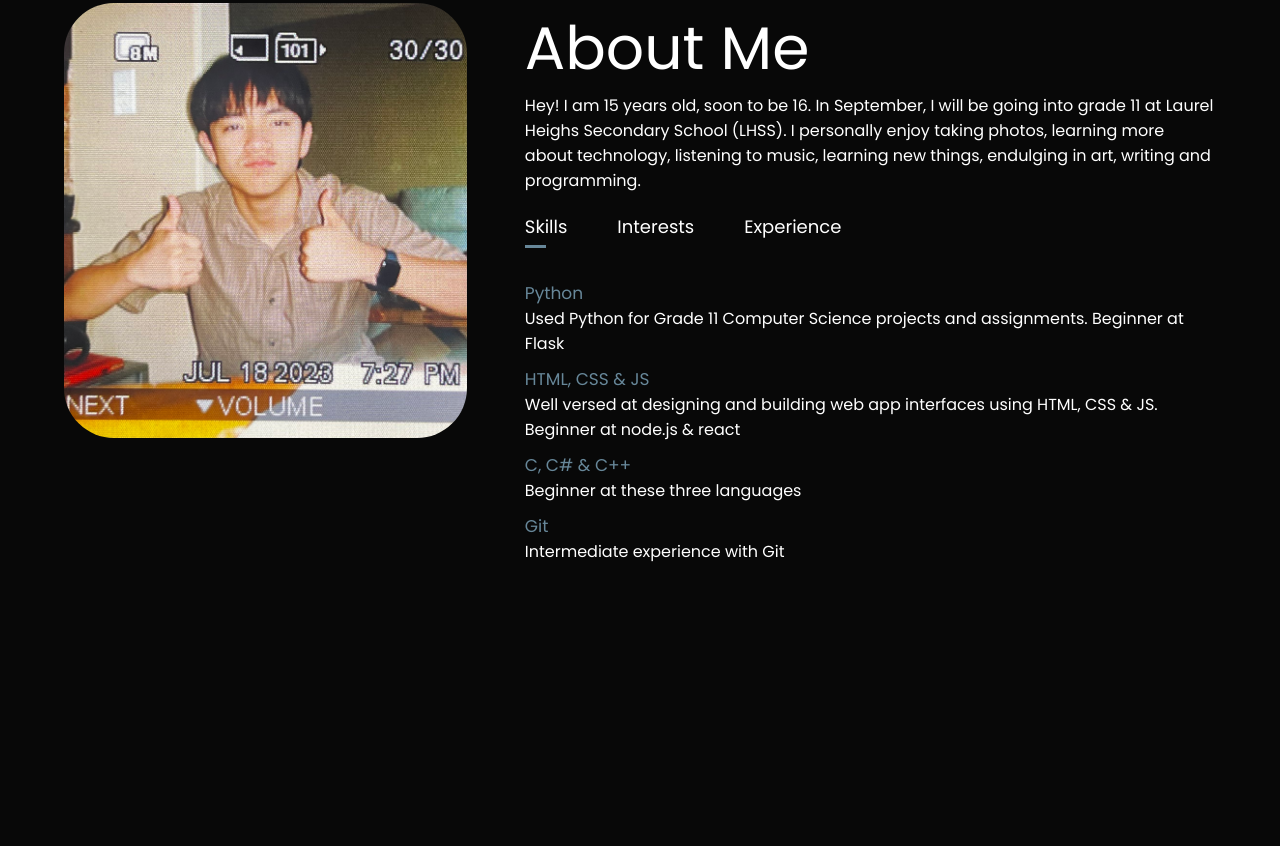
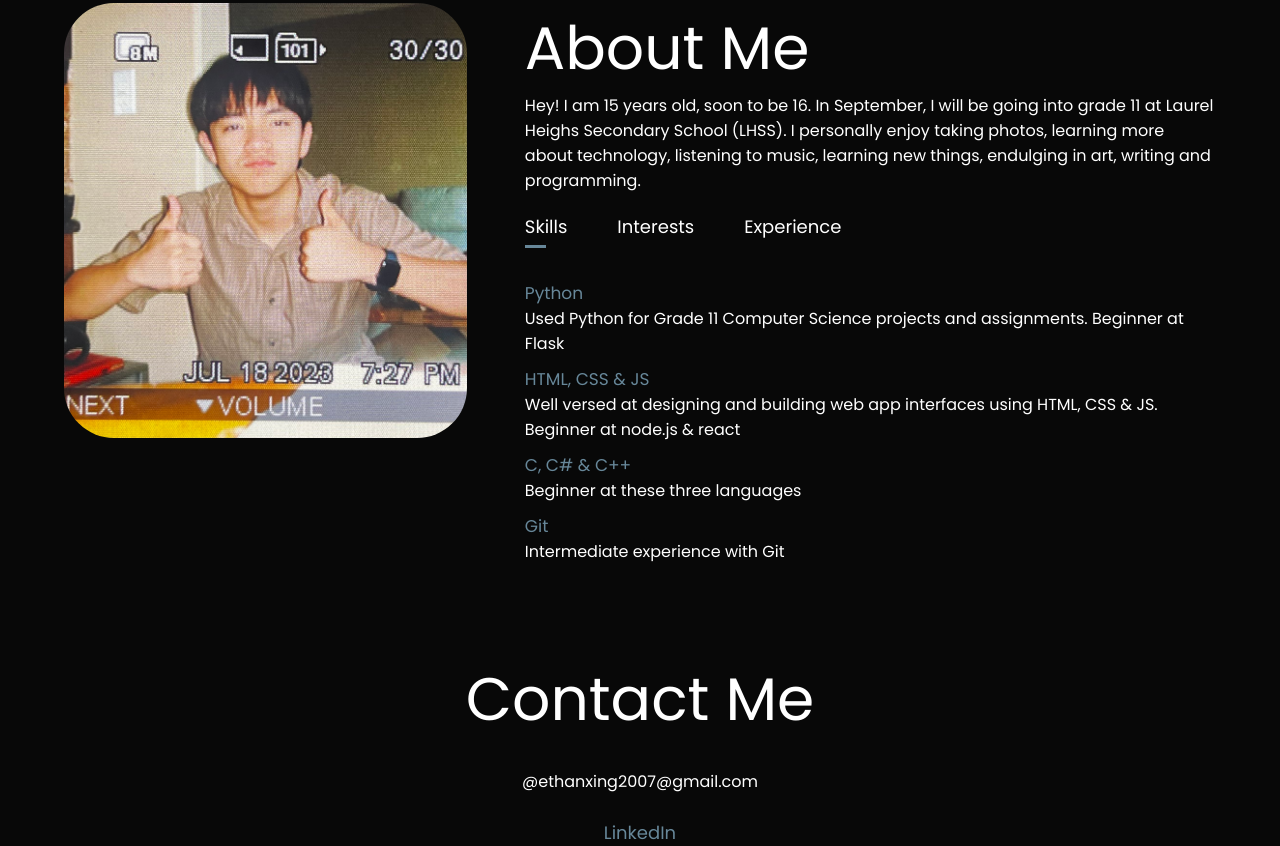
Before and after one commit to gnixnahte/Web-Portfolio, a plain HTML site: page index.html in a window 1280 px wide. Shown: the part 902-1748 px from the top of the page. Before the commit the page ends 1556 px from the top, so only its background shows below. Drawn offline with Linux system fonts and the light colour scheme.

Commit message:
finished

```diff
--- a/index.html
+++ b/index.html
@@ -15,9 +15,8 @@
             <nav>
                 <img src = "assets/Ethan-2-removebg.png" class = "logo">
                 <ul>
-                        <li><a href ="#">About Me</a></li>
-                        <li><a href ="#">Contact Me</a></li>
-
+                    <li><a href ="#about">About Me</a></li>
+                    <li><a href ="#contact">Contact Me</a></li>
                  </ul>
             </nav>
             <div class="header-text"
@@ -71,6 +70,17 @@
             </div>
         </div>
     </div>
+    <div id = "contact">
+        <div class="contact-left">
+            <h1 class = "subtitle">Contact Me</h1>
+            <br>
+            <p>@ethanxing2007@gmail.com</p>
+            <br>
+            <a class = "linkedin" href = "https://www.linkedin.com/in/ethan-xing-654037248/">LinkedIn</a>
+            <br>
+        </div>
+
+    </div>
 
     <script>
         var tablinks = document.getElementsByClassName("tab-links");
--- a/style.css
+++ b/style.css
@@ -155,3 +155,36 @@ nav ul li a:hover::after{
 .tab-contents.active-tab{
     display: block;
 }
+
+.contact-left{
+    text-align: center;
+
+}
+.contact-right img{
+    width: 60%;
+    border-radius: 50px;
+}
+
+.linkedin{
+    text-decoration: none;
+    color:#678799;
+}
+
+.linkedin{
+    text-align: center;
+    font-size: 18px;
+    font-weight: 500;
+    cursor: pointer;
+    position: relative;
+}
+
+.linkedin:hover::after{
+    content: '';
+    width: 0;
+    height: 3px;
+    background: #fff;
+    position: absolute;
+    left: 0;
+    bottom: -8px;
+    transition: 0.5s;
+}
```
Also changed, not shown: assets/sunnyethan.png (added), 1 other file.
